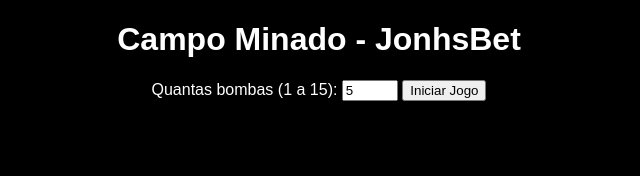
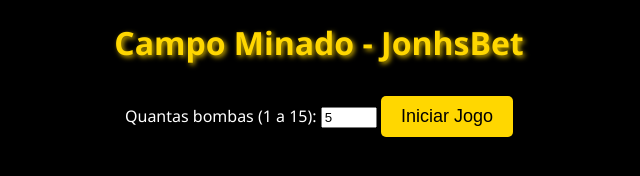
Before and after one commit to jpfachina01/jonhsbet-campominado, a plain HTML site: page index.html in a window 1280 px wide. Shown: the whole page, without its empty margins (321-961 px from the left). Drawn offline with Linux system fonts and the light colour scheme.

Commit message:
Update index.html

```diff
--- a/index.html
+++ b/index.html
@@ -6,30 +6,55 @@
     <title>JonhsBet - Campo Minado</title>
     <style>
         body {
-            font-family: Arial, sans-serif;
+            font-family: 'Segoe UI', Tahoma, Geneva, Verdana, sans-serif;
             text-align: center;
-            background-color: black;
-            color: white;
+            background-color: #000;
+            color: #fff;
+            margin: 0;
+            padding: 0;
+        }
+        h1 {
+            color: gold;
+            text-shadow: 2px 2px 5px rgba(255, 215, 0, 0.8);
         }
         table {
             margin: 20px auto;
             border-collapse: collapse;
+            box-shadow: 0 0 15px rgba(255, 215, 0, 0.5);
         }
         td {
-            width: 40px;
-            height: 40px;
-            border: 1px solid #fff;
+            width: 50px;
+            height: 50px;
+            border: 1px solid gold;
             text-align: center;
             cursor: pointer;
-            font-size: 20px;
+            font-size: 24px;
             background-color: #222;
+            transition: background-color 0.3s;
+        }
+        td:hover {
+            background-color: #444; /* Muda a cor ao passar o mouse */
         }
         .bomb {
             background-color: red;
             font-size: 30px; /* Aumenta o tamanho do emoji da bomba */
         }
         .revealed {
-            background-color: lightgray;
+            background-color: #999; /* Cor das células reveladas */
+        }
+        button {
+            background-color: gold;
+            color: black;
+            font-size: 18px;
+            padding: 10px 20px;
+            border: none;
+            border-radius: 5px;
+            cursor: pointer;
+            margin-top: 10px;
+            transition: background-color 0.3s;
+        }
+        button:hover {
+            background-color: darkorange; /* Cor do botão ao passar o mouse */
         }
     </style>
 </head>
```
